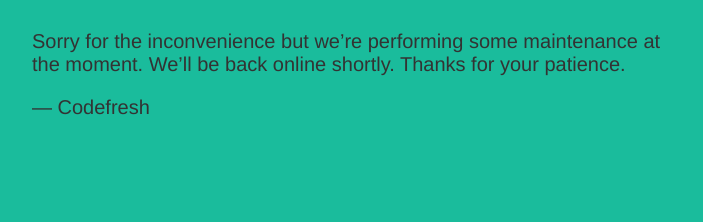
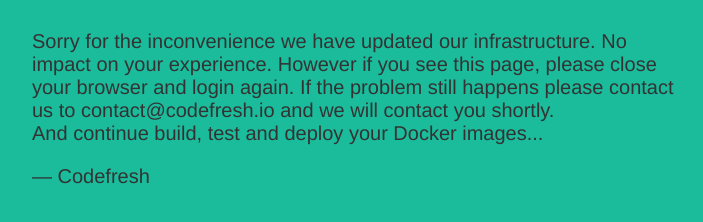
Before and after one commit to codefresh-io/cf-maintenance-page, a plain HTML site: page index.html in a window 1280 px wide. Shown: the part 614-836 px from the top of the page, without its empty margins (283-986 px from the left). Drawn offline with Linux system fonts and the light colour scheme.

Commit message:
update maintain page only for K8 migration issues

```diff
--- a/index.html
+++ b/index.html
@@ -18,8 +18,11 @@
 
   <h1>We’ll be back soon!</h1>
   <div>
-    <p>Sorry for the inconvenience but we’re performing some maintenance
- at the moment. We’ll be back online shortly.  Thanks for your patience.</p>
+    <p>Sorry for the inconvenience we have updated our infrastructure. No impact on your experience.
+      However if you see this page, please close your browser and login again.
+      If the problem still happens please contact us to contact@codefresh.io and we will contact you shortly.
+      <br>
+      And continue build, test and deploy your Docker images...</p>
     <p>— Codefresh</p>
   </div>
 </div>
```
